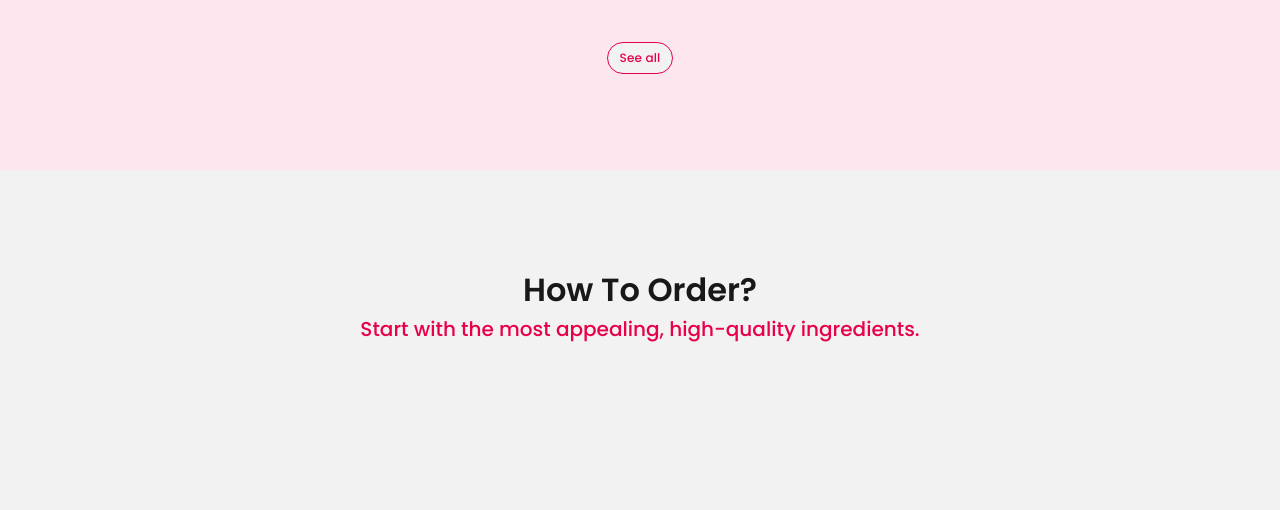
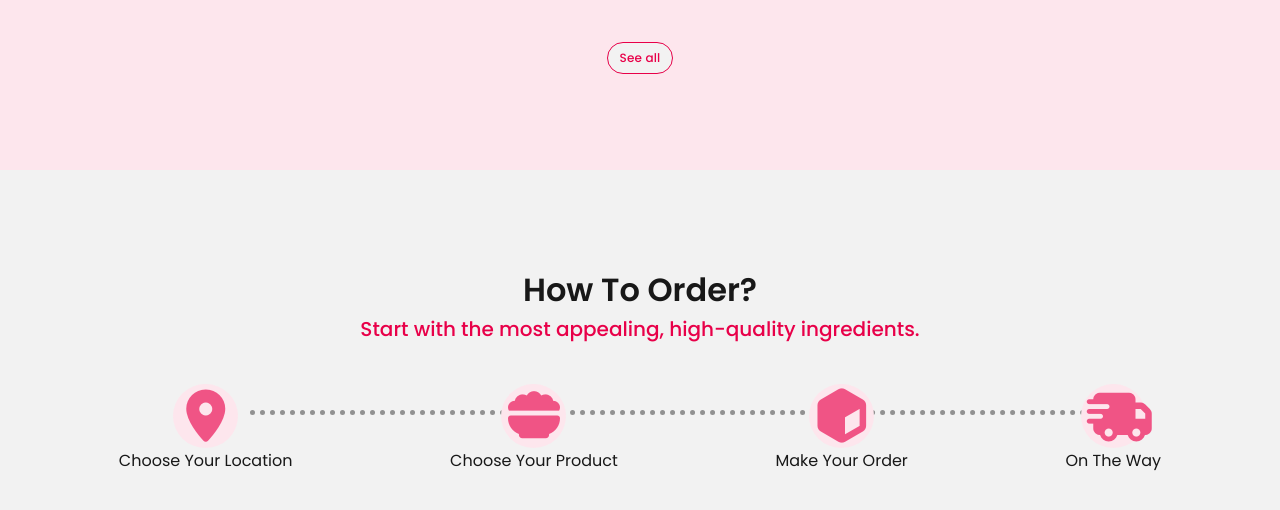
Before and after one commit to thalsi/mama-s-kitchen, a plain HTML site: page src/app/index.html in a window 1280 px wide. Shown: the part 3107-3617 px from the top of the page. Drawn offline with Linux system fonts and the light colour scheme.

Commit message:
How to order

```diff
--- a/src/app/index.css
+++ b/src/app/index.css
@@ -635,3 +635,39 @@ Reuse
 .how-to-order .content-title{
   text-align: center;
 }
+
+
+.order-path-way-item{
+  text-align: center;
+  width: max-content;
+  padding: 16px;
+}
+
+.order-path-way-item i{
+  font-size: 52px;
+  color: var(--primary-color-300);
+  background-color: var(--primary-color-50);
+  padding: 6px;
+  border-radius: 50%;
+}
+
+.order-path{
+  display: flex;
+  flex-direction: row;
+  justify-content: space-around;
+  position: relative;
+}
+
+.dahsed-line{
+  border: none;
+  border-top: 5px dotted var(--secondary-color-400);
+  width: 73%;
+  position: absolute;
+  top: 42px;
+  left: 210px;
+  z-index: -1;
+}
+
+.how-to-order .content-body{
+  margin-top: 24px;
+}
--- a/src/app/index.html
+++ b/src/app/index.html
@@ -430,9 +430,25 @@
                         <h4 class="title-h4 text-red">Start with the most appealing, high-quality ingredients.</h4>
                     </div>
                     <div class="content-body">
-                        <svg viewBox="0 0 10 10">
-
-                        </svg>
+                        <div class="order-path">
+                            <div class="order-path-way-item">
+                                <i class="fa-solid fa-location-dot"></i>
+                                <p>Choose Your Location</p>
+                            </div>
+                            <div class="order-path-way-item">
+                                <i class="fa-solid fa-bowl-food"></i>
+                                <p>Choose Your Product</p>
+                            </div>
+                            <div class="order-path-way-item">
+                                <i class="fa-solid fa-cube"></i>
+                                <p>Make Your Order</p>
+                            </div>
+                            <div class="order-path-way-item">
+                                <i class="fa-solid fa-truck-fast"></i>
+                                <p> On The Way</p>
+                            </div>
+                            <hr class="dahsed-line">
+                        </div>
                     </div>
                 </div>
             </section>
```
Also changed, not shown: src/assets/Vector 2.png (added).
